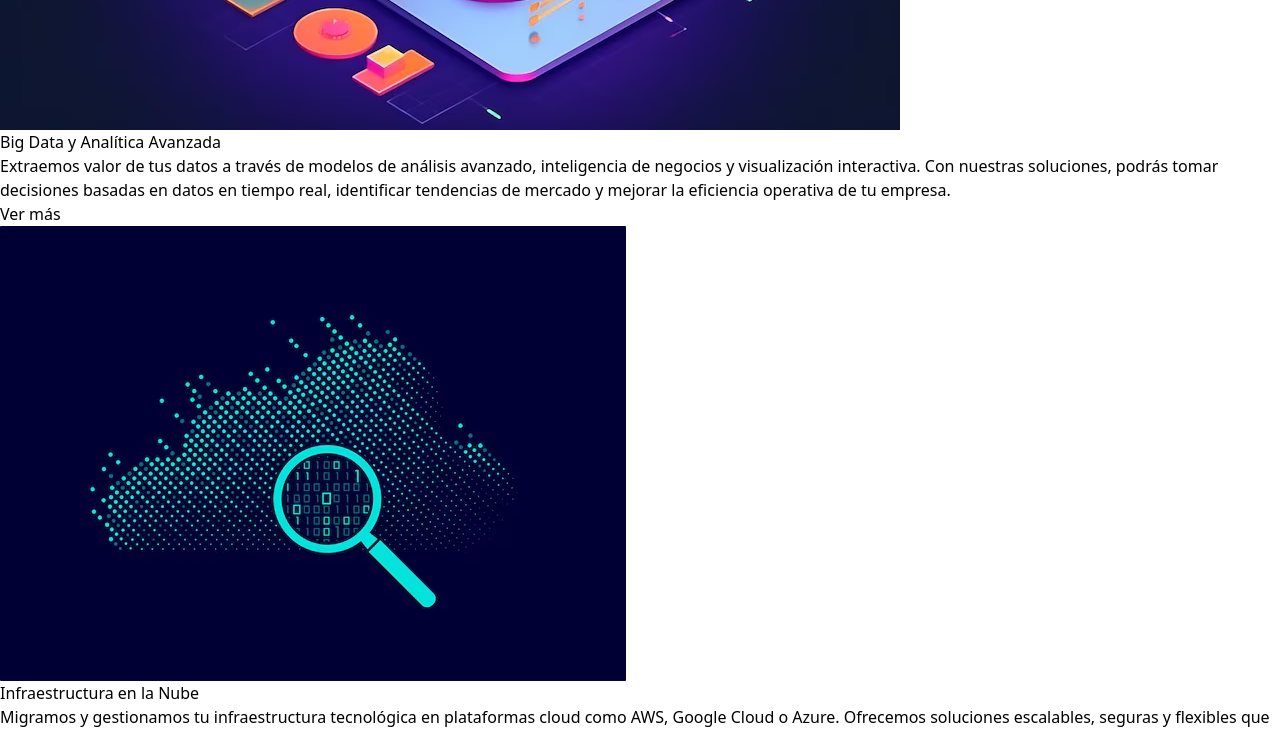
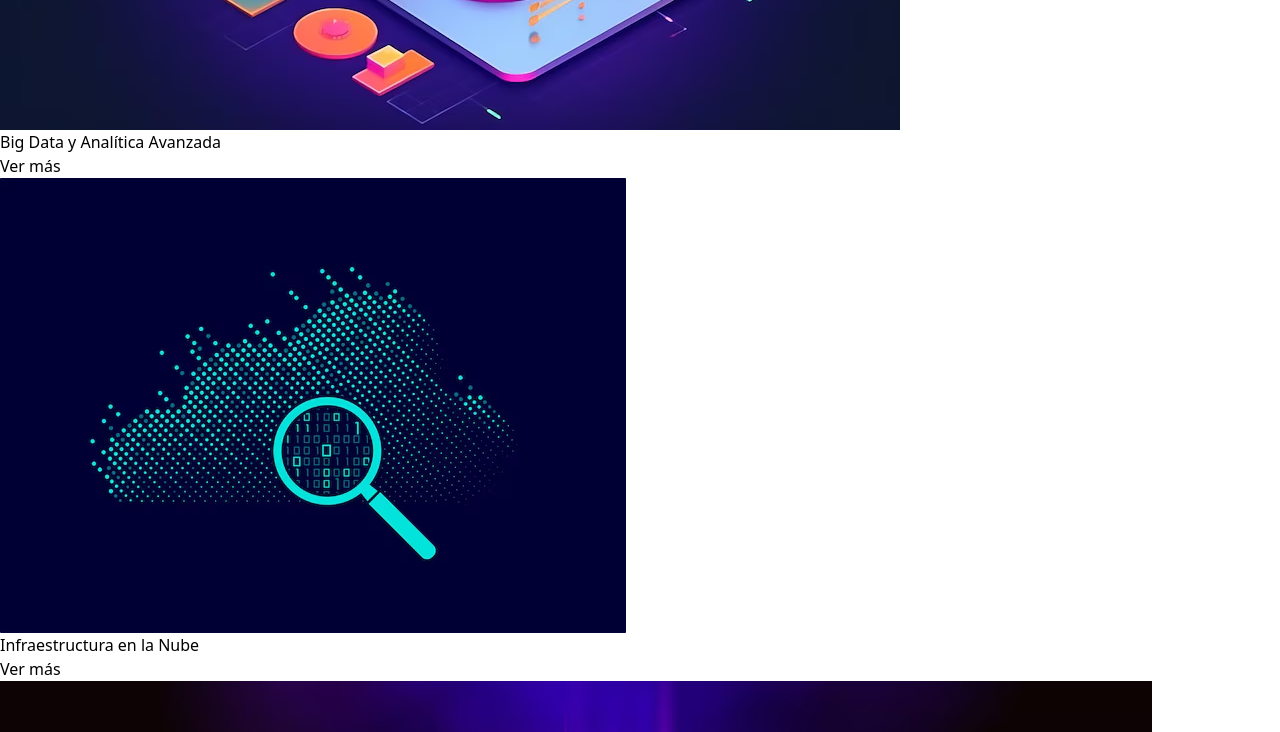
Before and after one commit to Agustin2799/DataWorld, a React (Vite) app: page / in a window 1280 px wide. Shown: the part 5860-6592 px from the top of the page. Built offline with nearby package versions, Linux system fonts and the light colour scheme.

Commit message:
ajustess

```diff
--- a/src/components/Service.jsx
+++ b/src/components/Service.jsx
@@ -21,13 +21,13 @@ const Service = ({ img, name, description }) => {
         />
       </div>
       <div className="flex flex-col text-white px-7 py-5 flex-1">
-        <div className="flex-1">
-          <h2 className="text-2xl font-semibold  pb-3">{name}</h2>
-          <p className="pb-5 font-light text-slate-400">{description}</p>
+        <div className="flex-1 mb-6">
+          <h2 className="text-3xl font-light">{name}</h2>
+          {/* <p className="pb-5 font-light text-slate-400">{description}</p> */}
         </div>
         <button
           onClick={() => handleClick()}
-          className="px-10 py-5 bg-black/60 text-white rounded-bl-3xl rounded-tr-3xl relative border overflow-hidden group hover:scale-105 transition-all duration-500"
+          className="px-10 py-5 text-xl font-light bg-black/60 text-white rounded-bl-3xl rounded-tr-3xl relative border overflow-hidden group hover:scale-105 transition-all duration-500"
         >
           Ver más
           {/* Esfera que se expande */}
```
